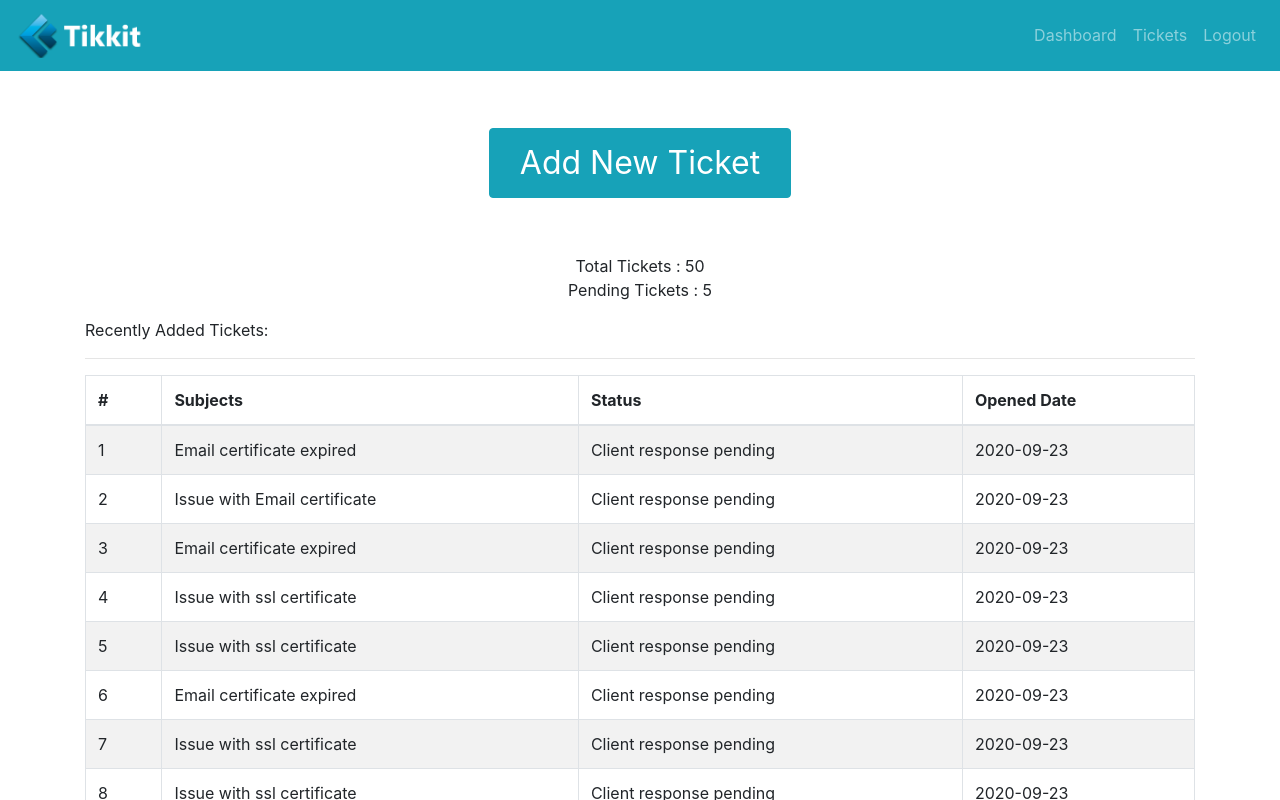
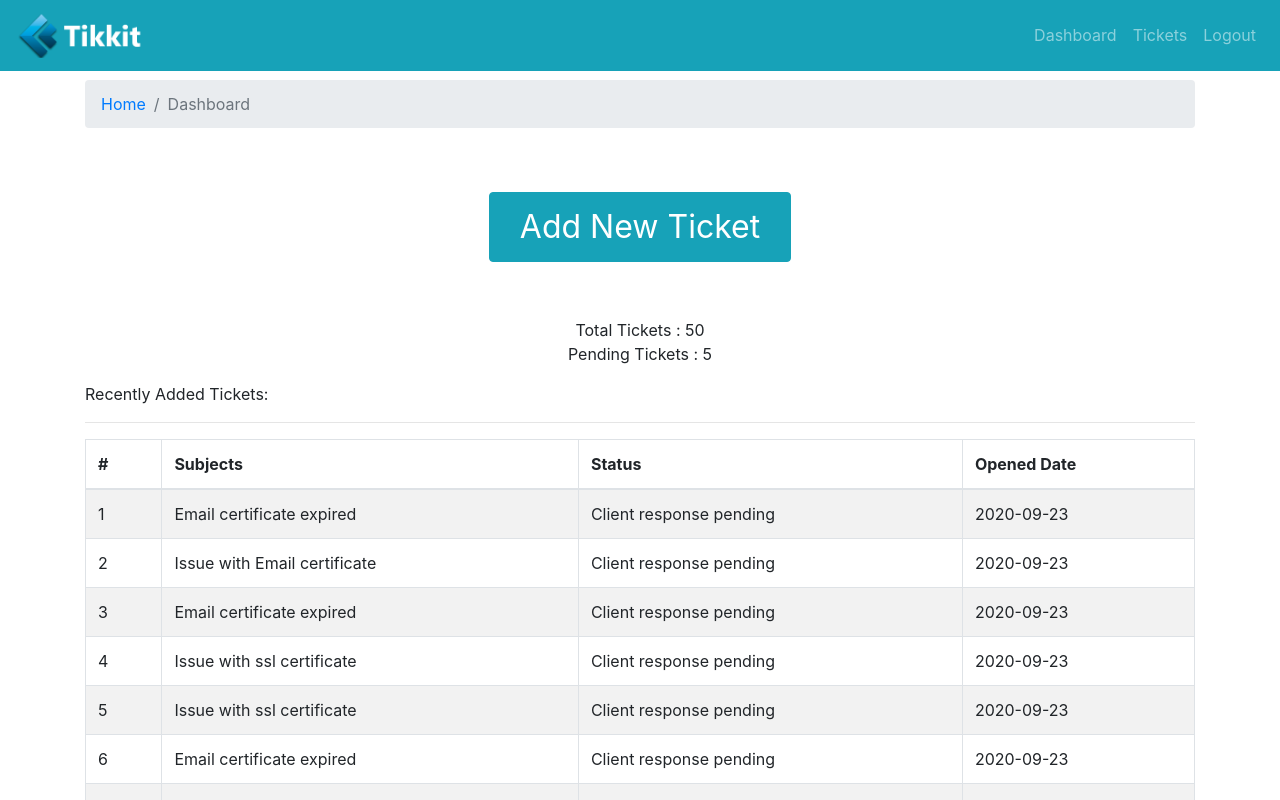
Before and after one commit to Jackal73/gobug-frontend, a React (Create React App) app: page /dashboard in a window 1280 px wide. Shown: the top 800 px of the page. Built offline with nearby package versions, Linux system fonts and the light colour scheme.

Commit message:
:necktie: Add `Breadcrumb`

```diff
--- /dev/null
+++ b/src/components/breadcrumb/Breadcrumb.comp.js
@@ -0,0 +1,12 @@
+import React from 'react';
+import { Breadcrumb } from 'react-bootstrap';
+
+export const PageBreadcrumb = ({page}) => {
+  return (
+    <Breadcrumb>
+      <Breadcrumb.Item href="/">Home</Breadcrumb.Item>
+
+      <Breadcrumb.Item active>{page}</Breadcrumb.Item>
+    </Breadcrumb>
+  );
+};
--- a/src/layout/DefaultLayout.js
+++ b/src/layout/DefaultLayout.js
@@ -5,7 +5,7 @@
 export const DefaultLayout = ({ children }) => {
   return (
       <div className="default-layout">
-        <header className="header">
+        <header className="header mb-2">
           <Header />
         </header>
         <main className="main">
--- a/src/pages/dashboard/Dashboard.page.js
+++ b/src/pages/dashboard/Dashboard.page.js
@@ -2,6 +2,8 @@
 import { Col, Container, Row, Button } from 'react-bootstrap';
 import { TicketTable } from '../../components/ticket-table/TicketTable.comp';
 import tickets from '../../assets/data/dummy-tickets.json';
+import { PageBreadcrumb } from '../../components/breadcrumb/Breadcrumb.comp';
+
 
 
 
@@ -9,8 +11,13 @@
   return (
     <Container>
       <Row>
+        <Col>
+          <PageBreadcrumb page="Dashboard" />
+        </Col>
+      </Row>
+      <Row>
         <Col className="text-center mt-5 mb-2">
-          <Button variant="info" style={{fontSize: '2rem', padding : '10px 30px'}}>Add New Ticket</Button>
+          <Button variant="info" style={{ fontSize: "2rem", padding : '10px 30px' }}>Add New Ticket</Button>
         </Col>
       </Row>
       <Row>
```
